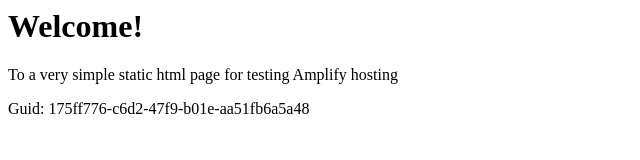
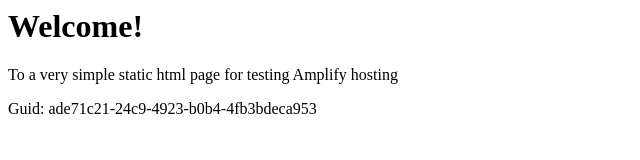
Before and after one commit to aws-aemilia-dub/Github-PR-Commit-Integration-Test-DoNotTouch-GitHubWebhookPushCanaryTest-v1-prod-eu-west-1, a website: page src/index.html in a window 1280 px wide. Shown: the full height of the page, 0-640 px from the left. Drawn offline with Linux system fonts and the light colour scheme.

Commit message:
commit from integ tests

```diff
--- a/src/index.html
+++ b/src/index.html
@@ -12,6 +12,6 @@
 <body>
     <h1>Welcome!</h1>
     <p>To a very simple static html page for testing Amplify hosting</p>
-    <p>Guid: 175ff776-c6d2-47f9-b01e-aa51fb6a5a48</p></body>
+    <p>Guid: ade71c21-24c9-4923-b0b4-4fb3bdeca953</p></body>
 
 </html>
```
